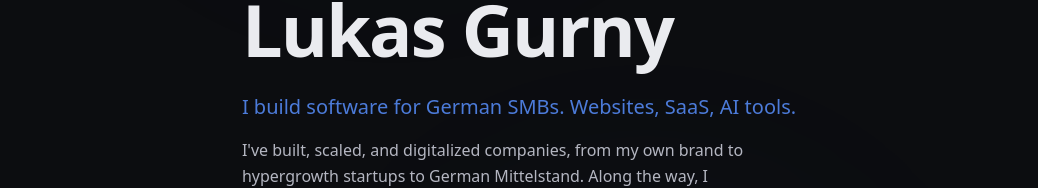
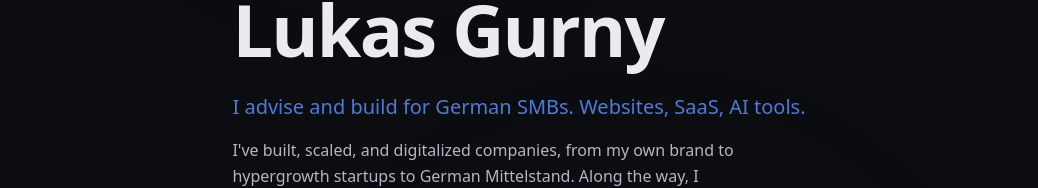
Before and after one commit to Lukasaaaaaa/portfolio, a Next.js app: page / in a window 1280 px wide. Shown: the part 336-524 px from the top of the page, without its empty margins (121-1159 px from the left). Built offline with nearby package versions, Linux system fonts and the light colour scheme.

Commit message:
fix: hero subtitle - advise and build, not just build

```diff
--- a/src/components/Hero.tsx
+++ b/src/components/Hero.tsx
@@ -63,8 +63,8 @@ export default function Hero() {
           className="mb-4 text-lg text-accent md:text-xl"
         >
           {t(
-            "I build software for German SMBs. Websites, SaaS, AI tools.",
-            "Ich baue Software für den deutschen Mittelstand. Websites, SaaS, KI-Tools."
+            "I advise and build for German SMBs. Websites, SaaS, AI tools.",
+            "Ich berate und baue für den deutschen Mittelstand. Websites, SaaS, KI-Tools."
           )}
         </motion.p>
 
```
